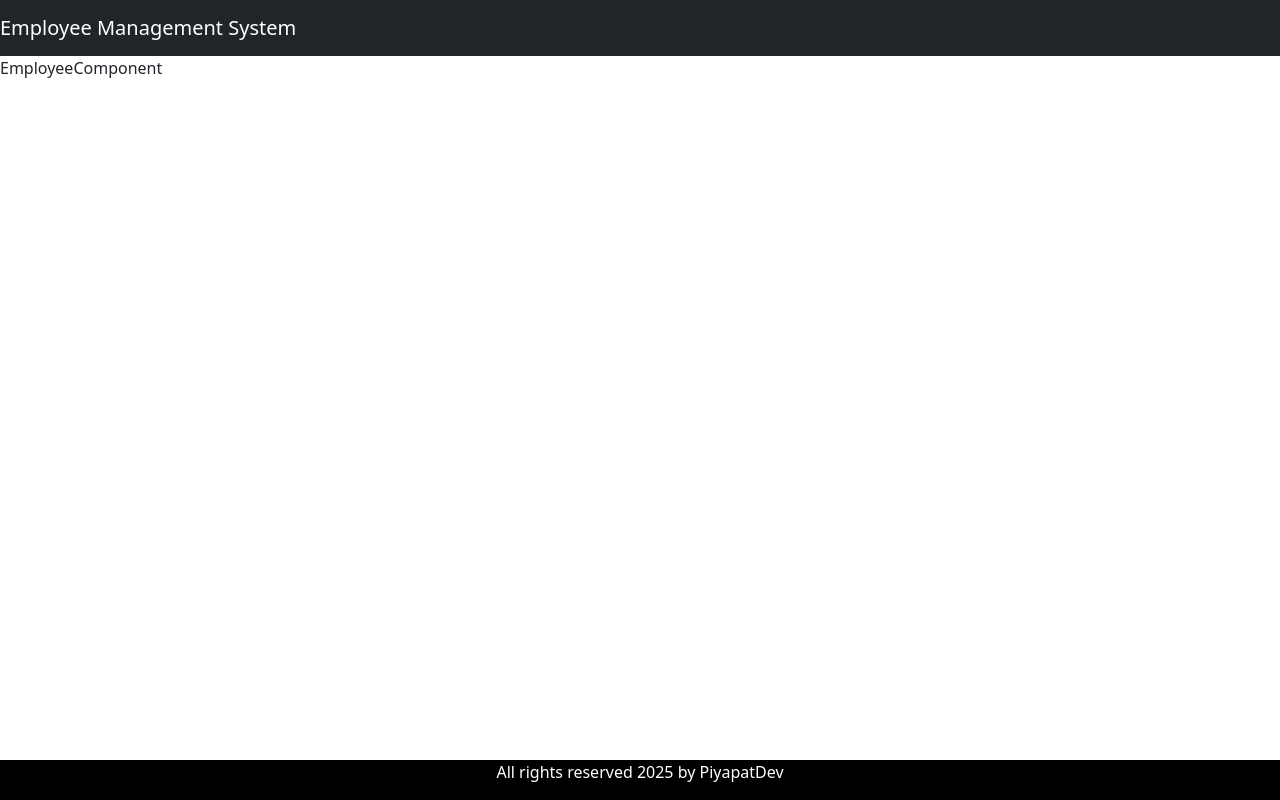
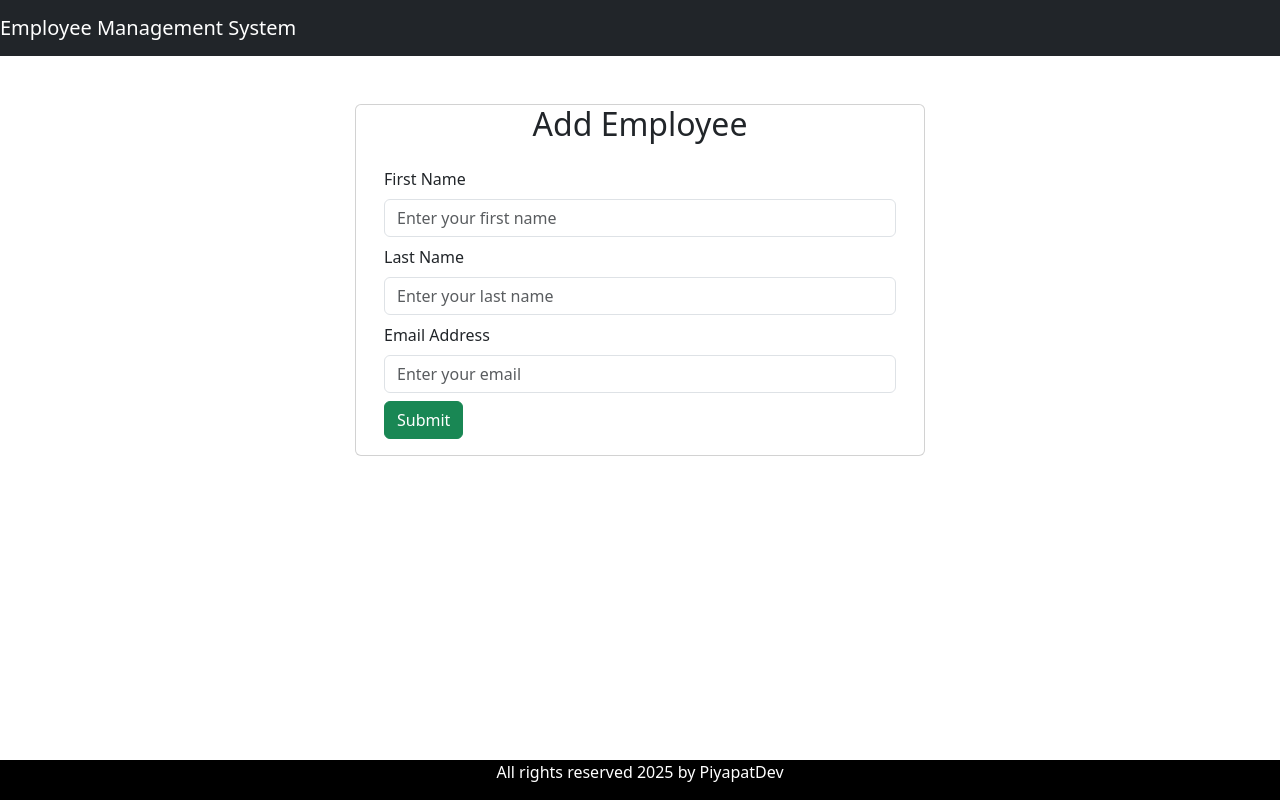
Before and after one commit to Piyapat-Thongrueng/ReactJs-EMS-Frontend, a React (Vite) app: page /add-employee in a window 1280 px wide. Built offline with nearby package versions, Linux system fonts and the light colour scheme.

Commit message:
Build CREATE employee Form Handling

```diff
--- a/src/components/EmployeeComponent.jsx
+++ b/src/components/EmployeeComponent.jsx
@@ -1,9 +1,72 @@
-import React from 'react'
+import React, { useState } from "react";
 
 const EmployeeComponent = () => {
+  const [firstName, setFirstName] = useState("");
+  const [lastName, setLastName] = useState("");
+  const [email, setEmail] = useState("");
+
+  const saveEmployee = (event) => {
+    event.preventDefault();
+    const employee = { firstName, lastName, email };
+    console.log(employee);
+  };
+
   return (
-    <div>EmployeeComponent</div>
-  )
-}
+    <div className="container">
+      <br />
+      <br />
+      <div className="row">
+        <div className="card col-md-6 offset-md-3 offset-md-3">
+          <h2 className="text-center">Add Employee</h2>
+          <div className="card-body">
+            <form>
+              {/* FirstName */}
+              <div className="form-group mb-2">
+                <label className="form-label">First Name</label>
+                <input
+                  type="text"
+                  placeholder="Enter your first name"
+                  name="firstName"
+                  value={firstName}
+                  className="form-control"
+                  onChange={(e) => setFirstName(e.target.value)}
+                ></input>
+              </div>
 
-export default EmployeeComponent
+              {/* LastName */}
+              <div className="form-group mb-2">
+                <label className="form-label">Last Name</label>
+                <input
+                  type="text"
+                  placeholder="Enter your last name"
+                  name="lastName"
+                  value={lastName}
+                  className="form-control"
+                  onChange={(e) => setLastName(e.target.value)}
+                ></input>
+              </div>
+
+              {/* email */}
+              <div className="form-group mb-2">
+                <label className="form-label">Email Address</label>
+                <input
+                  type="text"
+                  placeholder="Enter your email"
+                  name="email"
+                  value={email}
+                  className="form-control"
+                  onChange={(e) => setEmail(e.target.value)}
+                ></input>
+              </div>
+              <button className="btn btn-success" onClick={saveEmployee}>
+                Submit
+              </button>
+            </form>
+          </div>
+        </div>
+      </div>
+    </div>
+  );
+};
+
+export default EmployeeComponent;
```
Also changed, not shown: src/components/ListEmployeeComponent.jsx (+4 -4 lines).
